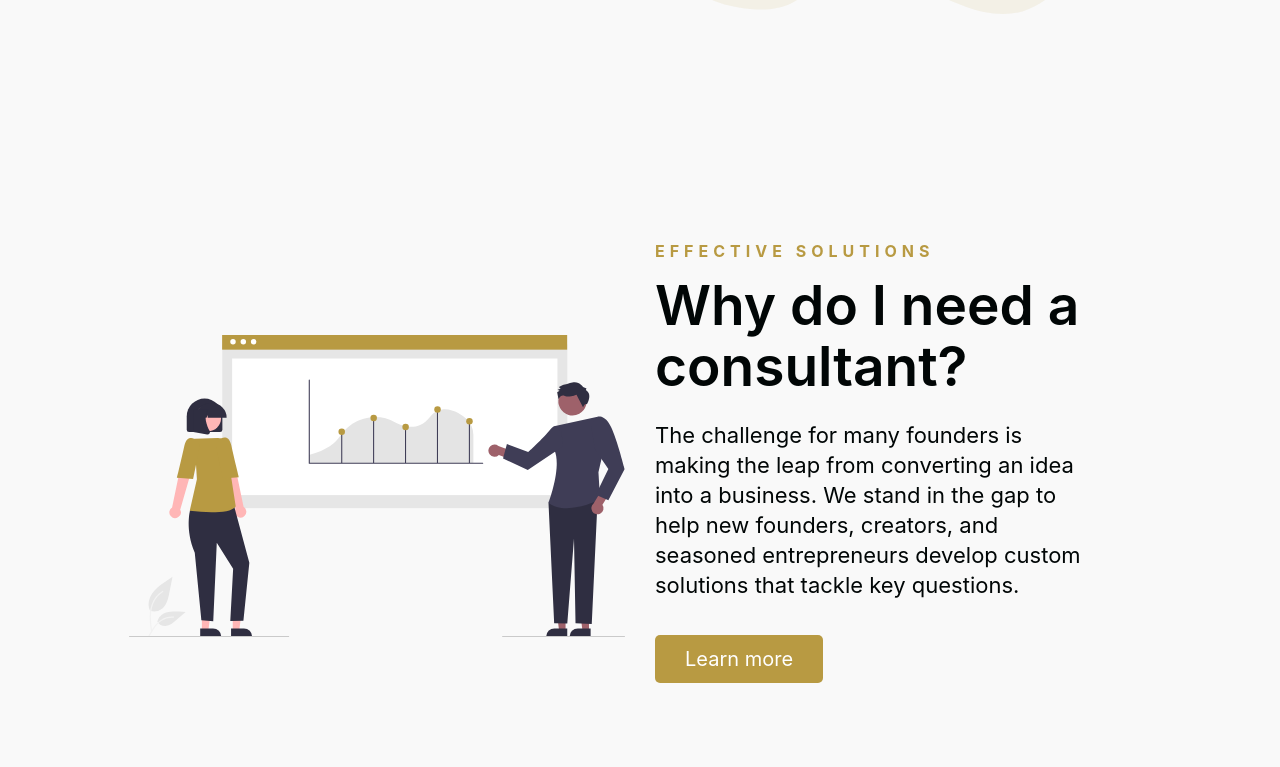
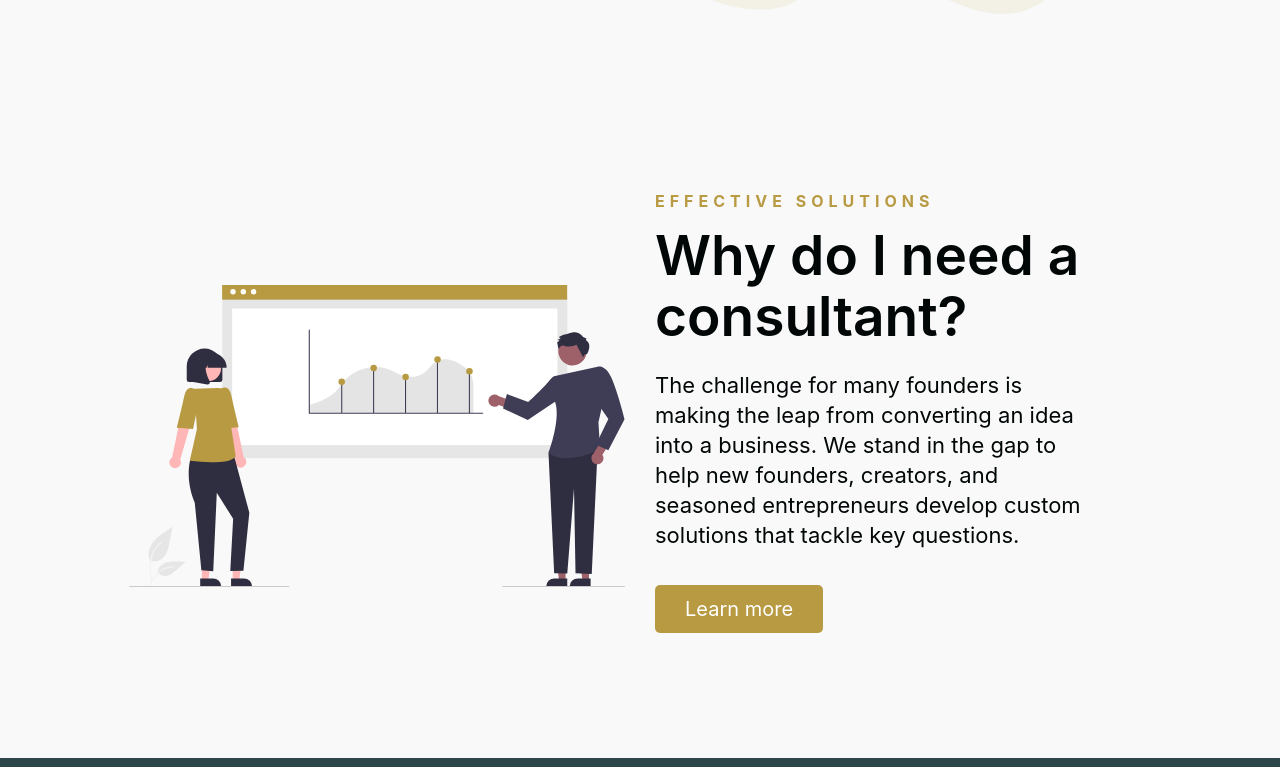
Before and after one commit to JonayahJ/orgena, a React (Create React App) app: page / in a window 1280 px wide. Shown: the part 1313-2080 px from the top of the page. Built offline with nearby package versions, Linux system fonts and the light colour scheme.

Commit message:
'fixed' spacing

```diff
--- a/src/components/InfoSection/InfoElements.js
+++ b/src/components/InfoSection/InfoElements.js
@@ -5,7 +5,7 @@ export const InfoContainer = styled.div`
     background: ${({lightBG}) => (lightBG ? "#f9f9f9" : "#495057")};
 
     @media screen and (max-width: 768px){
-        padding: 100px 0;
+        padding: 50px 0;
     }
 `;
 
@@ -19,8 +19,13 @@ export const InfoWrapper = styled.div`
     margin-left: auto;
     padding: 0 24px;
     padding-top: 100px;
-    padding-bottom: 100px;
+    padding-bottom: 50px;
     justify-content: center;
+
+    @media screen and (max-width: 768px){
+        padding-top: 15px;
+        padding-bottom: 1px;
+    }
 `;
 
 export const InfoRow = styled.div`
```
